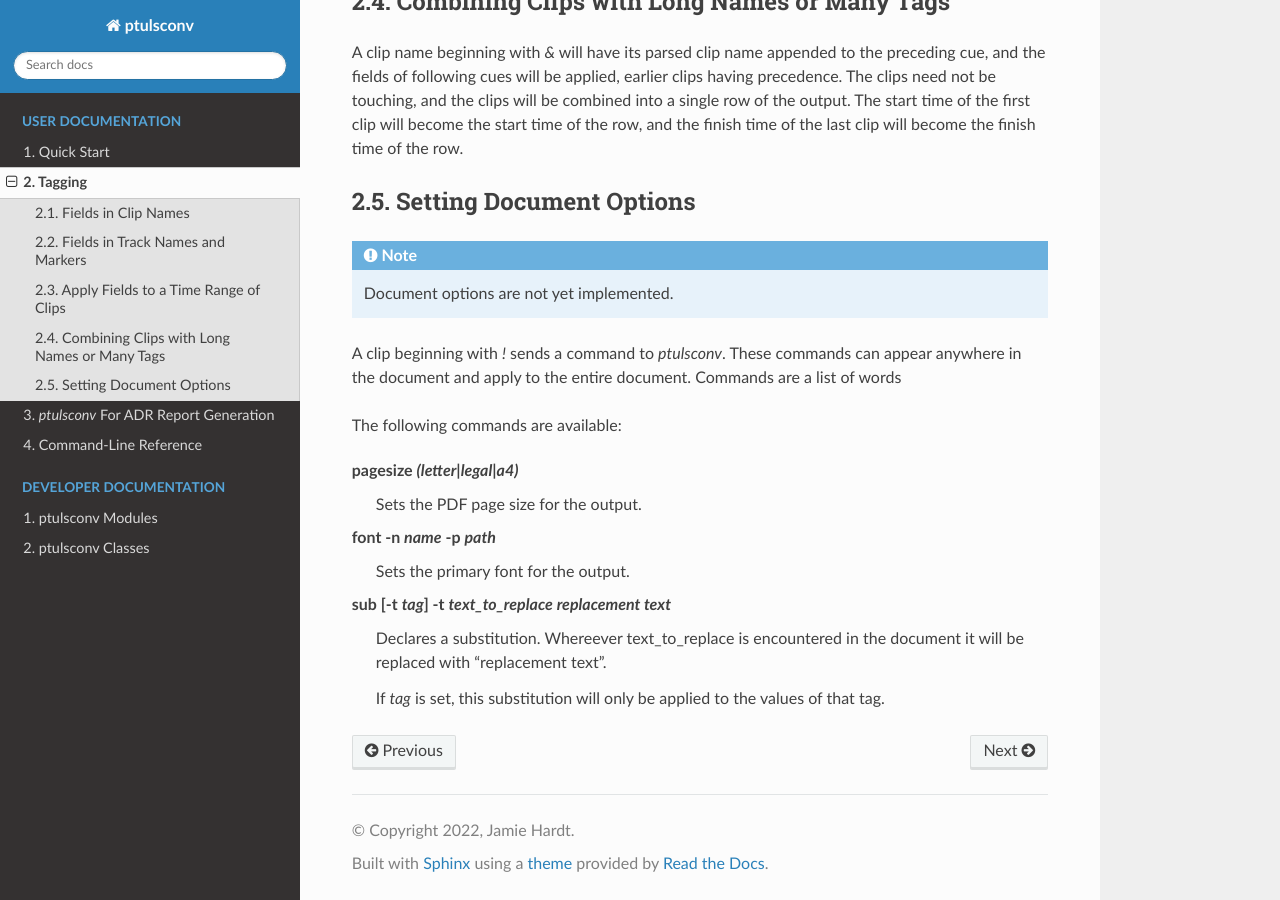
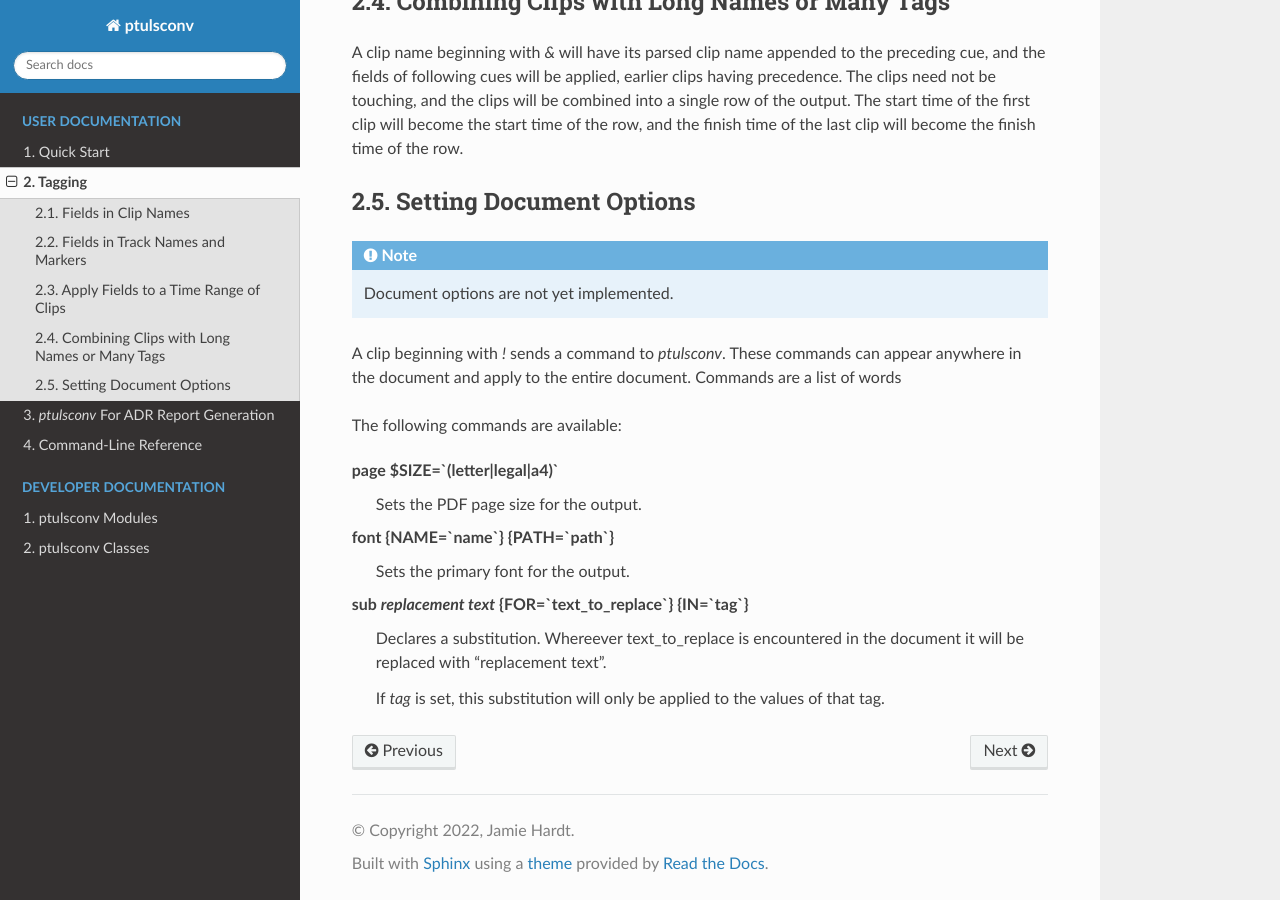
Before and after one commit to iluvcapra/ptulsconv, a Sphinx documentation site: the page built from docs/source/tagging.rst, in a window 1280 px wide and 900 px high, scrolled down 1728 px. Built offline with Sphinx 7.4.7 and the Read the Docs theme 2.0.0, drawn with Linux system fonts in a browser that asks for light colours.

Commit message:
Directive parsing

```diff
--- a/docs/source/tagging.rst
+++ b/docs/source/tagging.rst
@@ -114,13 +114,13 @@ a list of words
 
 The following commands are available:
 
-pagesize `(letter|legal|a4)`
+page $SIZE=`(letter|legal|a4)`
     Sets the PDF page size for the output.
 
-font -n `name` -p `path`
+font {NAME=`name`} {PATH=`path`}
     Sets the primary font for the output.
 
-sub [-t `tag`] -t `text_to_replace` `replacement text`
+sub `replacement text` {FOR=`text_to_replace`} {IN=`tag`}
     Declares a substitution. Whereever text_to_replace is encountered in the
     document it will be replaced with "replacement text".
 
```
Also changed, not shown: 1 other file.
